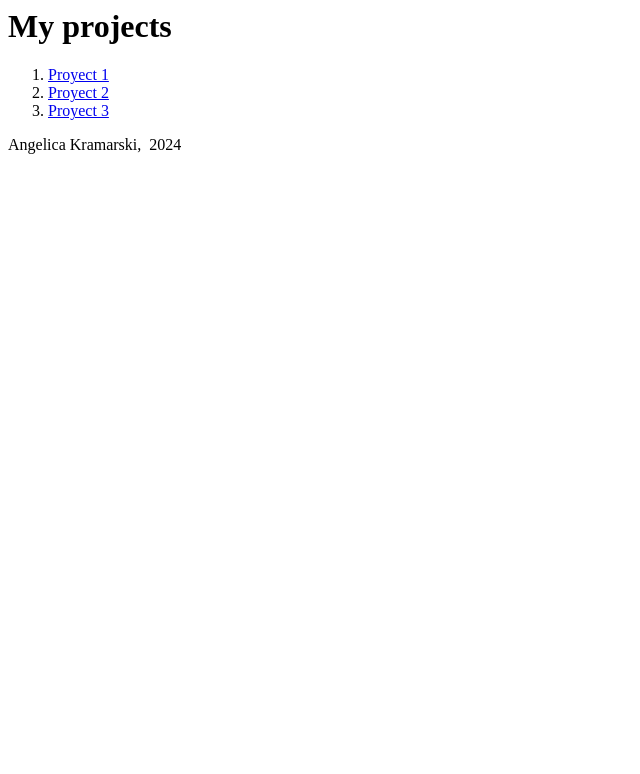
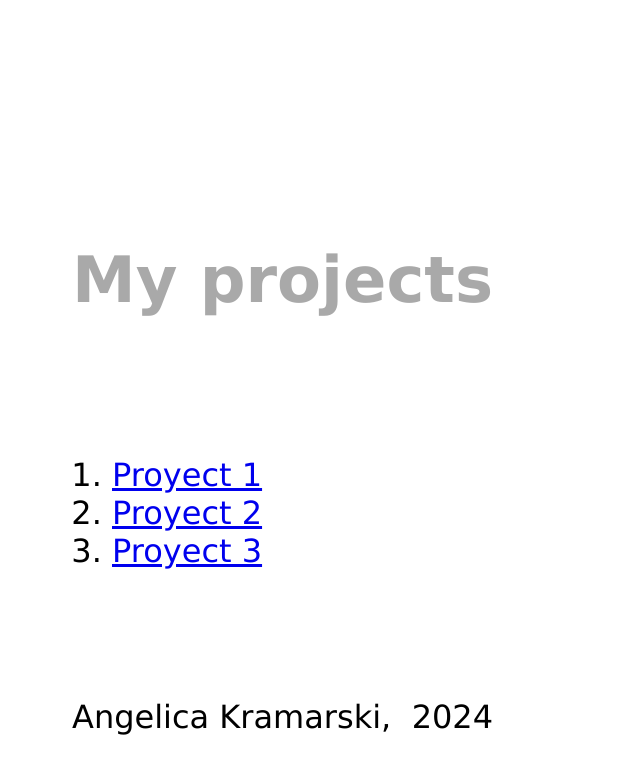
Before and after one commit to akramarski/akramarski.github.io, a plain HTML site: page index.html in a window 1280 px wide. Shown: the whole page, without its empty margins (0-640 px from the left). Drawn offline with Linux system fonts and the light colour scheme.

Commit message:
Update index.html

```diff
--- a/index.html
+++ b/index.html
@@ -1,6 +1,8 @@
 <html>
     <head>
         <title>My Projects</title>
+        <link href="/assets/reset.css" rel="stylesheet">
+        <link href="/assets/style.css" rel="stylesheet">
     </head>
     <body>
         <head>
```
